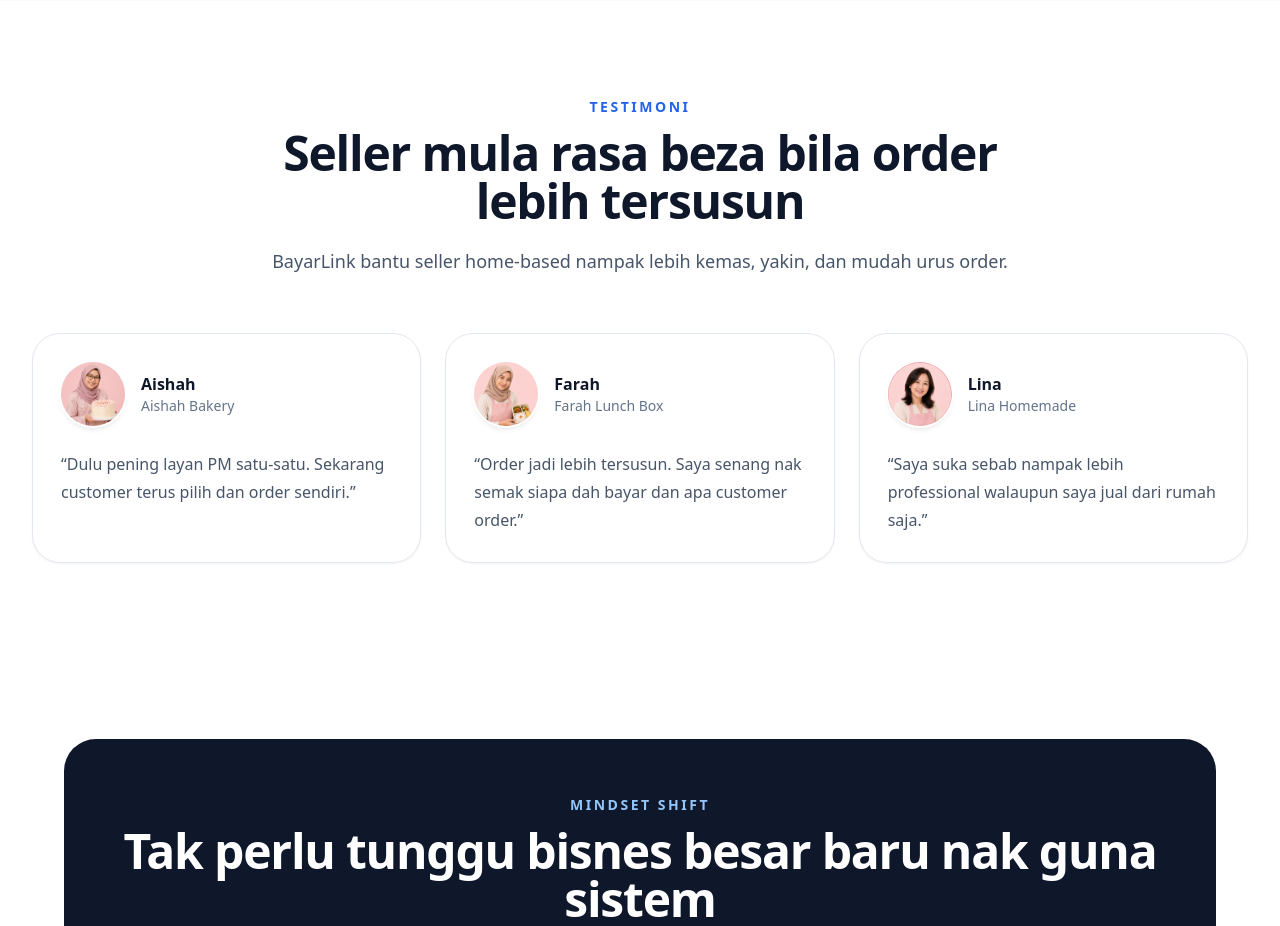
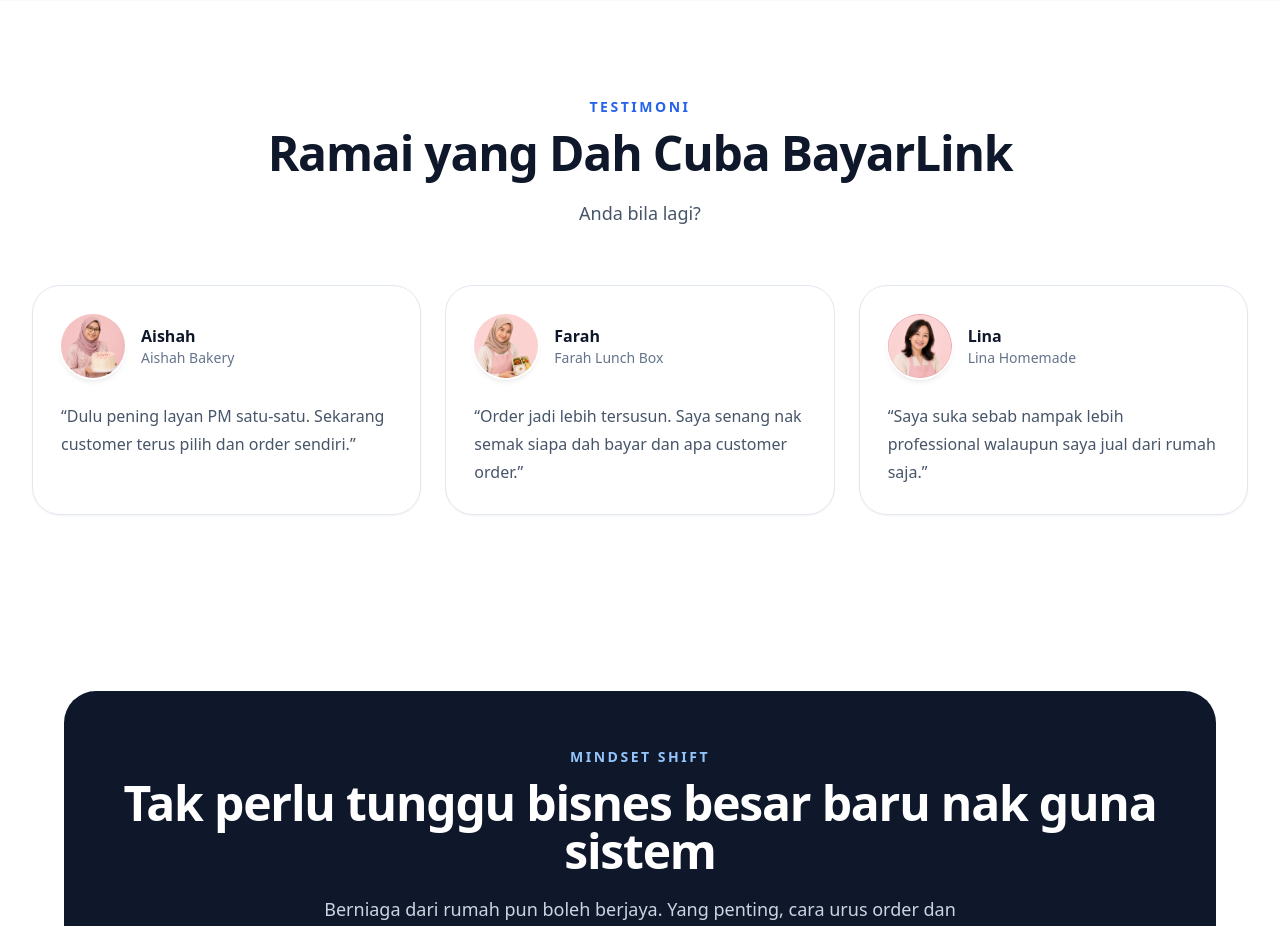
Before and after one commit to maizhakimm/pay-link, a Next.js app: page / in a window 1280 px wide. Shown: the part 6460-7386 px from the top of the page. Built offline with nearby package versions, Linux system fonts and the light colour scheme.

Commit message:
Update page.tsx

```diff
--- a/src/app/page.tsx
+++ b/src/app/page.tsx
@@ -831,11 +831,11 @@ useEffect(() => {
       </p>
 
       <h2 className="mt-3 text-3xl font-extrabold tracking-tight text-slate-900 md:text-5xl">
-        Seller mula rasa beza bila order lebih tersusun
+        Ramai yang Dah Cuba BayarLink
       </h2>
 
       <p className="mt-5 text-lg leading-8 text-slate-600">
-        BayarLink bantu seller home-based nampak lebih kemas, yakin, dan mudah urus order.
+        Anda bila lagi?
       </p>
     </div>
 
```
